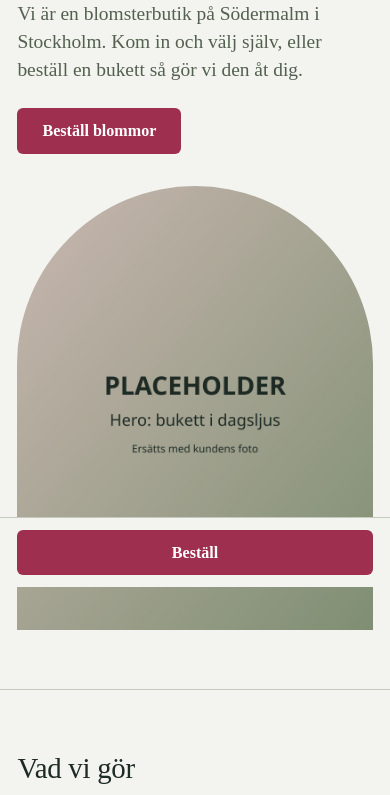
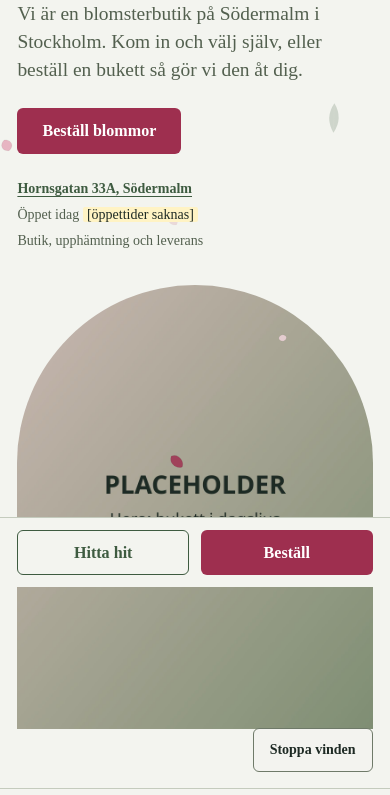
Before and after one commit to Walid-Birouk/Jomni-Blommor, an Astro site: page / in a window 390 px wide. Shown: the part 257-1052 px from the top of the page. Built offline with nearby package versions, Linux system fonts and the light colour scheme; Astro itself is replaced by a stand-in of ours.

Commit message:
Add wind and falling petals to the hero, plus find-us details
A canvas in the hero carries petals and leaves on a breeze: one gust on
load, then a slow drift, with new gusts from scrolling or pointer
movement. It has a pause button (WCAG 2.2.2), stops when off-screen or
the tab is hidden, fades behind small text, and shows a still frame for
reduced motion. No new dependency.

The hero now shows the address as a map link, a slot for today's
opening hours and the confirmed shop, pick-up and delivery options.
The mobile sticky bar gets a Directions button next to Order, and the
footer map link now meets the 44px tap target.

```diff
--- a/src/components/Footer.astro
+++ b/src/components/Footer.astro
@@ -21,7 +21,7 @@ const year = new Date().getFullYear();
           ? <>{business.streetAddress}<br />{business.postalCode} {business.city}</>
           : <em class="todo">{t(lang, 'todo.address')}</em>}
       </address>
-      {business.mapUrl && <p><a href={business.mapUrl}>{t(lang, 'cta.map')}</a></p>}
+      {business.mapUrl && <p><a class="site-footer__map" href={business.mapUrl}>{t(lang, 'cta.map')}</a></p>}
     </section>
 
     <section aria-labelledby="footer-hours">
@@ -77,7 +77,8 @@ const year = new Date().getFullYear();
   }
   address { font-style: normal; }
   .site-footer__list { list-style: none; padding: 0; display: grid; gap: var(--space-1); }
-  .site-footer__list a { display: inline-flex; align-items: center; min-height: var(--tap-min); }
+  .site-footer__list a,
+  .site-footer__map { display: inline-flex; align-items: center; min-height: var(--tap-min); }
   .hours { display: grid; grid-template-columns: auto auto; justify-content: start; gap: var(--space-1) var(--space-5); }
   .hours dd { font-variant-numeric: tabular-nums; }
   .site-footer__base {
--- a/src/components/HomePage.astro
+++ b/src/components/HomePage.astro
@@ -7,6 +7,7 @@ import { Picture } from 'astro:assets';
 import { getCollection } from 'astro:content';
 import { business } from '../data/business';
 import { t, type Lang } from '../i18n/utils';
+import WindPetals from './WindPetals.astro';
 import heroImage from '../assets/placeholder/PLACEHOLDER-hero.jpg';
 import shopImage from '../assets/placeholder/PLACEHOLDER-butiken.jpg';
 
@@ -24,14 +25,27 @@ const hasContact = business.phoneE164 || business.email || business.mapUrl;
   <div class="hero__text">
     <!-- TODO: client copy -->
     <h1 id="hero-heading">{t(lang, 'home.hero.heading')}</h1>
-    <p class="hero__lead">
+    <p class="hero__lead" data-wind-quiet>
       {place
         ? t(lang, 'home.hero.lead', { place })
         : <Fragment set:html={t(lang, 'home.hero.lead', { place: `<em class="todo">${t(lang, 'todo.city')}</em>` })} />}
     </p>
-    <p class="hero__actions">
+    <p class="hero__actions" data-wind-quiet>
       <a class="btn btn--primary" href="#kontakt">{t(lang, 'cta.order')}</a>
     </p>
+    <ul class="hero__facts" data-wind-quiet aria-label={t(lang, 'hero.facts.label')}>
+      <li>
+        {business.streetAddress && business.mapUrl
+          ? <a href={business.mapUrl}>{[business.streetAddress, business.district].filter(Boolean).join(', ')}<span class="visually-hidden">{t(lang, 'hero.facts.mapSuffix')}</span></a>
+          : <em class="todo">{t(lang, 'todo.address')}</em>}
+      </li>
+      <li>
+        {t(lang, 'hero.facts.openToday')}{' '}
+        {/* TODO: compute "Öppet idag till 18:30" from machine-readable hours once confirmed. */}
+        <em class="todo">{t(lang, 'todo.hours')}</em>
+      </li>
+      <li>{t(lang, 'hero.facts.services')}</li>
+    </ul>
   </div>
   <div class="hero__media">
     <Picture
@@ -45,6 +59,7 @@ const hasContact = business.phoneE164 || business.email || business.mapUrl;
       class="hero__img"
     />
   </div>
+  <WindPetals lang={lang} />
 </section>
 
 <section id="tjanster" class="services" aria-labelledby="services-heading">
@@ -140,6 +155,8 @@ const hasContact = business.phoneE164 || business.email || business.mapUrl;
 <style>
   /* Hero: text first on phones so what, where and the button sit above the fold. */
   .hero {
+    position: relative;
+    isolation: isolate;
     display: grid;
     gap: var(--space-6);
     padding-block: var(--space-6) var(--section-y);
@@ -151,8 +168,25 @@ const hasContact = business.phoneE164 || business.email || business.mapUrl;
     line-height: 1.45;
     color: var(--color-text-muted);
   }
+  .hero__text { position: relative; z-index: 2; }
   .hero__actions { margin-top: var(--space-5); }
-  .hero__media { justify-self: stretch; }
+  .hero__facts {
+    list-style: none;
+    padding: 0;
+    margin-top: var(--space-5);
+    display: grid;
+    gap: var(--space-1);
+    font-size: var(--step--1);
+    color: var(--color-text-muted);
+  }
+  .hero__facts a {
+    display: inline-flex;
+    align-items: center;
+    min-height: var(--tap-min);
+    margin-block: calc(var(--space-3) * -1);
+    font-weight: 600;
+  }
+  .hero__media { position: relative; z-index: 0; justify-self: stretch; }
   /* The glasshouse arch: the one shape on the site that is not a rectangle. */
   .hero__media :global(.hero__img) {
     width: 100%;
--- a/src/components/StickyCta.astro
+++ b/src/components/StickyCta.astro
@@ -11,6 +11,9 @@ const orderHref = `${routes.home[lang]}#kontakt`;
 <nav class="sticky-cta" aria-label={t(lang, 'cta.barLabel')}>
   {business.phoneE164 && (
     <a class="btn btn--secondary sticky-cta__btn" href={`tel:${business.phoneE164}`}>{t(lang, 'cta.call')}</a>
+  )}
+  {business.mapUrl && (
+    <a class="btn btn--secondary sticky-cta__btn" href={business.mapUrl}>{t(lang, 'cta.directions')}</a>
   )}
   <a class="btn btn--primary sticky-cta__btn" href={orderHref}>{t(lang, 'cta.orderShort')}</a>
 </nav>
@@ -26,7 +29,7 @@ const orderHref = `${routes.home[lang]}#kontakt`;
     background: var(--color-bg);
     border-top: 1px solid var(--color-border);
   }
-  .sticky-cta__btn { flex: 1; }
+  .sticky-cta__btn { flex: 1; padding-inline: var(--space-3); white-space: nowrap; }
   .sticky-cta .btn--secondary { background: var(--color-bg); }
   .sticky-cta .btn--secondary:hover { background: var(--color-secondary); }
 
--- /dev/null
+++ b/src/components/WindPetals.astro
@@ -0,0 +1,263 @@
+---
+/**
+ * Petals and leaves carried on a breeze across the hero.
+ * One authored moment: a gust blows them in on load, then they drift.
+ * Scrolling or moving the pointer stirs a new gust.
+ * Decorative only (aria-hidden). Pausable (WCAG 2.2.2), stops off-screen and
+ * when the tab is hidden, and draws a still frame for prefers-reduced-motion.
+ */
+import { t, type Lang } from '../i18n/utils';
+interface Props { lang: Lang; }
+const { lang } = Astro.props;
+---
+
+<canvas class="wind" aria-hidden="true"></canvas>
+<button
+  class="wind-toggle"
+  type="button"
+  data-label-pause={t(lang, 'wind.pause')}
+  data-label-play={t(lang, 'wind.play')}
+  hidden
+>{t(lang, 'wind.pause')}</button>
+
+<script>
+  type Bit = {
+    x: number; y: number; size: number; kind: 'petal' | 'leaf';
+    color: string; vy: number; rot: number; spin: number;
+    flip: number; flipSpeed: number; sway: number; swaySpeed: number; depth: number;
+  };
+
+  const PETALS = ['#9e2f4f', '#c25a78', '#e3a3b5', '#f1d5dc', '#fbfbf8'];
+  const LEAVES = ['#3e5b40', '#5f7a5c', '#8a9a7b'];
+  const STORE_KEY = 'jomni-wind-paused';
+
+  const canvas = document.querySelector<HTMLCanvasElement>('canvas.wind');
+  const toggle = document.querySelector<HTMLButtonElement>('.wind-toggle');
+  const host = canvas?.parentElement;
+  const ctx = canvas?.getContext('2d');
+
+  if (canvas && toggle && host && ctx) {
+    const reduce = window.matchMedia('(prefers-reduced-motion: reduce)');
+    let w = 0, h = 0, dpr = 1;
+    let bits: Bit[] = [];
+    let wind = 0;            // current horizontal wind, px/s
+    let gust = 0;            // extra wind from gusts, decays
+    let last = 0, raf = 0;
+    let visible = true, paused = false, nextGust = 0;
+    // Areas with small text where petals fade so they never hurt legibility.
+    let quiet: DOMRect[] = [];
+
+    const rand = (a: number, b: number) => a + Math.random() * (b - a);
+    const pick = <T,>(arr: T[]) => arr[Math.floor(Math.random() * arr.length)];
+
+    const make = (fromLeft: boolean): Bit => {
+      const kind = Math.random() < 0.7 ? 'petal' : 'leaf';
+      const depth = rand(0.55, 1);
+      return {
+        x: fromLeft ? rand(-w * 0.3, -15) : rand(0, w),
+        y: fromLeft ? rand(-h * 0.05, h * 0.75) : rand(-h * 0.6, h),
+        size: rand(9, 17) * depth * (kind === 'leaf' ? 1.15 : 1),
+        kind,
+        color: kind === 'petal' ? pick(PETALS) : pick(LEAVES),
+        vy: rand(18, 38) * depth,
+        rot: rand(0, Math.PI * 2),
+        spin: rand(-1.2, 1.2),
+        flip: rand(0, Math.PI * 2),
+        flipSpeed: rand(1.5, 3.5),
+        sway: rand(0, Math.PI * 2),
+        swaySpeed: rand(0.6, 1.4),
+        depth,
+      };
+    };
+
+    const count = () => Math.round(Math.min(34, Math.max(14, (w * h) / 22000)));
+
+    const resize = () => {
+      const r = host.getBoundingClientRect();
+      dpr = Math.min(window.devicePixelRatio || 1, 2);
+      w = r.width; h = r.height;
+      canvas.width = Math.round(w * dpr);
+      canvas.height = Math.round(h * dpr);
+      canvas.style.width = `${w}px`;
+      canvas.style.height = `${h}px`;
+      ctx.setTransform(dpr, 0, 0, dpr, 0, 0);
+      quiet = [...host.querySelectorAll<HTMLElement>('[data-wind-quiet]')].map((el) => {
+        const q = el.getBoundingClientRect();
+        return new DOMRect(q.left - r.left - 8, q.top - r.top - 8, q.width + 16, q.height + 16);
+      });
+      const n = count();
+      while (bits.length < n) bits.push(make(false));
+      bits.length = n;
+    };
+
+    const drawBit = (b: Bit) => {
+      const s = b.size;
+      ctx.save();
+      ctx.translate(b.x, b.y);
+      ctx.rotate(b.rot);
+      // Tumbling: squash one axis so the bit seems to turn in 3D.
+      ctx.scale(1, Math.max(0.15, Math.abs(Math.cos(b.flip))));
+      const inQuiet = quiet.some((q) => b.x > q.left && b.x < q.right && b.y > q.top && b.y < q.bottom);
+      ctx.globalAlpha = (0.55 + b.depth * 0.4) * (inQuiet ? 0.22 : 1);
+      ctx.fillStyle = b.color;
+      ctx.beginPath();
+      if (b.kind === 'petal') {
+        ctx.moveTo(0, -s);
+        ctx.bezierCurveTo(s * 0.9, -s * 0.6, s * 0.7, s * 0.7, 0, s);
+        ctx.bezierCurveTo(-s * 0.7, s * 0.7, -s * 0.9, -s * 0.6, 0, -s);
+        ctx.fill();
+        ctx.strokeStyle = 'rgb(30 42 36 / 0.12)';
+        ctx.lineWidth = 0.6;
+        ctx.stroke();
+      } else {
+        ctx.moveTo(0, -s * 1.3);
+        ctx.quadraticCurveTo(s * 0.75, 0, 0, s * 1.3);
+        ctx.quadraticCurveTo(-s * 0.75, 0, 0, -s * 1.3);
+        ctx.fill();
+        ctx.strokeStyle = 'rgb(243 244 239 / 0.45)';
+        ctx.lineWidth = 0.7;
+        ctx.beginPath();
+        ctx.moveTo(0, -s * 1.1);
+        ctx.lineTo(0, s * 1.1);
+        ctx.stroke();
+      }
+      ctx.restore();
+    };
+
+    const draw = () => {
+      ctx.clearRect(0, 0, w, h);
+      for (const b of bits) drawBit(b);
+    };
+
+    const step = (dt: number, now: number) => {
+      if (now > nextGust) {
+        gust += rand(60, 140);
+        nextGust = now + rand(7000, 13000);
+      }
+      gust *= Math.pow(0.55, dt);          // gusts die down over a few seconds
+      wind = 24 + gust;
+      for (const b of bits) {
+        b.sway += b.swaySpeed * dt;
+        b.flip += b.flipSpeed * dt * (1 + gust / 120);
+        b.rot += b.spin * dt * (1 + gust / 200);
+        b.x += (wind * b.depth + Math.sin(b.sway) * 16) * dt;
+        b.y += (b.vy + Math.cos(b.sway * 0.7) * 6 - gust * 0.08) * dt;
+        if (b.y > h + 30 || b.x > w + 40) {
+          Object.assign(b, make(Math.random() < 0.5));
+          if (b.x >= 0) b.y = rand(-60, -15);
+        }
+      }
+    };
+
+    const frame = (now: number) => {
+      const dt = Math.min((now - last) / 1000, 0.05);
+      last = now;
+      step(dt, now);
+      draw();
+      raf = requestAnimationFrame(frame);
+    };
+
+    const running = () => raf !== 0;
+    const start = () => {
+      if (running() || paused || !visible || document.hidden || reduce.matches) return;
+      last = performance.now();
+      raf = requestAnimationFrame(frame);
+    };
+    const stop = () => { cancelAnimationFrame(raf); raf = 0; };
+
+    const setPaused = (value: boolean) => {
+      paused = value;
+      toggle.textContent = value ? toggle.dataset.labelPlay! : toggle.dataset.labelPause!;
+      try { localStorage.setItem(STORE_KEY, value ? '1' : '0'); } catch { /* storage unavailable */ }
+      value ? stop() : start();
+    };
+
+    const stir = (strength: number) => {
+      if (!running()) return;
+      gust = Math.min(gust + strength, 220);
+    };
+
+    const stillFrame = () => {
+      // Reduced motion: a few petals resting where they fell, no movement.
+      stop();
+      bits.forEach((b) => { b.flip = 0.4; });
+      draw();
+      toggle.hidden = true;
+    };
+
+    const init = () => {
+      resize();
+      if (reduce.matches) { stillFrame(); return; }
+      toggle.hidden = false;
+      try { paused = localStorage.getItem(STORE_KEY) === '1'; } catch { paused = false; }
+      setPaused(paused);
+      // The opening gust: bits blow in from the left through the shop door.
+      bits = bits.map((_, i) => (i % 3 === 0 ? make(false) : make(true)));
+      gust = paused ? 0 : 320;
+      nextGust = performance.now() + 9000;
+      if (paused) draw();
+      start();
+    };
+
+    new IntersectionObserver(([entry]) => {
+      visible = entry.isIntersecting;
+      visible ? start() : stop();
+    }).observe(host);
+
+    document.addEventListener('visibilitychange', () => (document.hidden ? stop() : start()));
+    toggle.addEventListener('click', () => setPaused(!paused));
+
+    let lastY = window.scrollY;
+    window.addEventListener('scroll', () => {
+      const dy = Math.abs(window.scrollY - lastY);
+      lastY = window.scrollY;
+      stir(Math.min(dy * 0.6, 40));
+    }, { passive: true });
+
+    let lastX = 0;
+    host.addEventListener('pointermove', (e) => {
+      const dx = Math.abs(e.clientX - lastX);
+      lastX = e.clientX;
+      if (e.pointerType === 'mouse') stir(Math.min(dx * 0.25, 12));
+    }, { passive: true });
+
+    let resizeTimer = 0;
+    new ResizeObserver(() => {
+      clearTimeout(resizeTimer);
+      resizeTimer = window.setTimeout(() => { resize(); if (!running()) draw(); }, 120);
+    }).observe(host);
+
+    reduce.addEventListener('change', () => (reduce.matches ? stillFrame() : init()));
+
+    // Start after first paint so the hero image stays the LCP priority.
+    if ('requestIdleCallback' in window) requestIdleCallback(init, { timeout: 1200 });
+    else setTimeout(init, 300);
+  }
+</script>
+
+<style>
+  .wind {
+    position: absolute;
+    inset: 0;
+    z-index: 1;
+    pointer-events: none;
+  }
+  .wind-toggle {
+    position: absolute;
+    right: var(--gutter);
+    bottom: var(--space-4);
+    z-index: 3;
+    min-height: var(--tap-min);
+    padding: 0 var(--space-4);
+    background: rgb(243 244 239 / 0.92);
+    color: var(--color-text);
+    border: 1.5px solid var(--color-border-strong);
+    border-radius: var(--radius-control);
+    font-size: var(--step--1);
+    font-weight: 600;
+    cursor: pointer;
+    touch-action: manipulation;
+  }
+  .wind-toggle:hover { background: var(--white); }
+  .wind-toggle[hidden] { display: none; }
+</style>
--- a/src/data/business.ts
+++ b/src/data/business.ts
@@ -6,6 +6,7 @@
 export interface Business {
   name: string;
   city: string | null;
+  district: string | null;
   /** Neighbourhood phrase used in copy, per language. */
   locality: { sv: string; en: string } | null;
   geo: { latitude: number; longitude: number } | null;
@@ -28,6 +29,7 @@ export const business: Business = {
   // Address, coordinates and map link: Google Maps listing checked 5 Nov 2026.
   // TODO: confirm with the client that the listing is current.
   city: 'Stockholm',
+  district: 'Södermalm',
   locality: { sv: 'på Södermalm i Stockholm', en: 'on Södermalm in Stockholm' },
   geo: { latitude: 59.3186797, longitude: 18.0618168 },
   streetAddress: 'Hornsgatan 33A',
--- a/src/i18n/en.json
+++ b/src/i18n/en.json
@@ -50,5 +50,12 @@
   "404.home": "Go to the home page",
   "site.taglineCity": "Flower shop {place}",
   "home.contact.email.cta": "Email us",
-  "home.contact.missing": "Contact details will be added once the client confirms them."
+  "home.contact.missing": "Contact details will be added once the client confirms them.",
+  "hero.facts.label": "Find the shop",
+  "hero.facts.mapSuffix": ", opens map",
+  "hero.facts.openToday": "Open today",
+  "hero.facts.services": "Shop, pick-up and delivery",
+  "cta.directions": "Directions",
+  "wind.pause": "Stop the wind",
+  "wind.play": "Start the wind"
 }
--- a/src/i18n/sv.json
+++ b/src/i18n/sv.json
@@ -50,5 +50,12 @@
   "404.home": "Till startsidan",
   "site.taglineCity": "Blomsterbutik {place}",
   "home.contact.email.cta": "Mejla oss",
-  "home.contact.missing": "Kontaktuppgifter läggs in när kunden bekräftat dem."
+  "home.contact.missing": "Kontaktuppgifter läggs in när kunden bekräftat dem.",
+  "hero.facts.label": "Hitta till butiken",
+  "hero.facts.mapSuffix": ", öppnar karta",
+  "hero.facts.openToday": "Öppet idag",
+  "hero.facts.services": "Butik, upphämtning och leverans",
+  "cta.directions": "Hitta hit",
+  "wind.pause": "Stoppa vinden",
+  "wind.play": "Starta vinden"
 }
```
